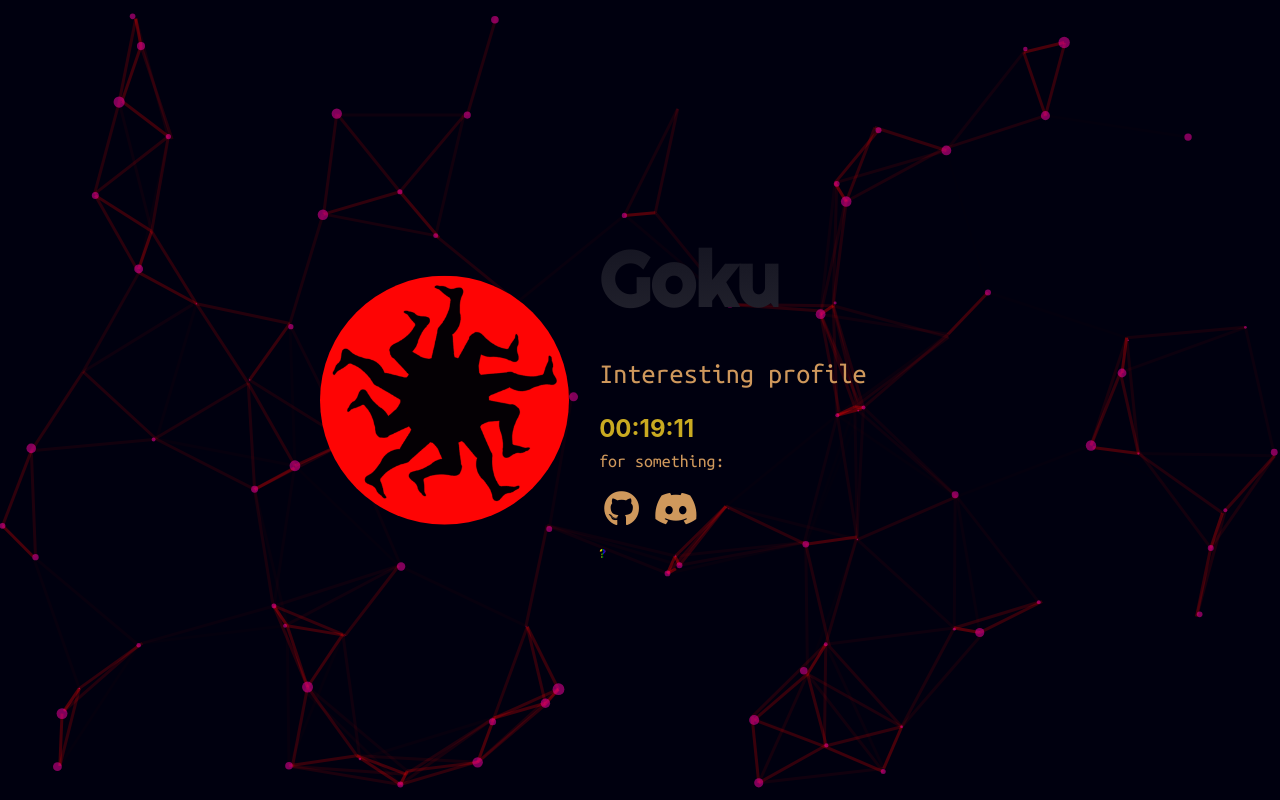
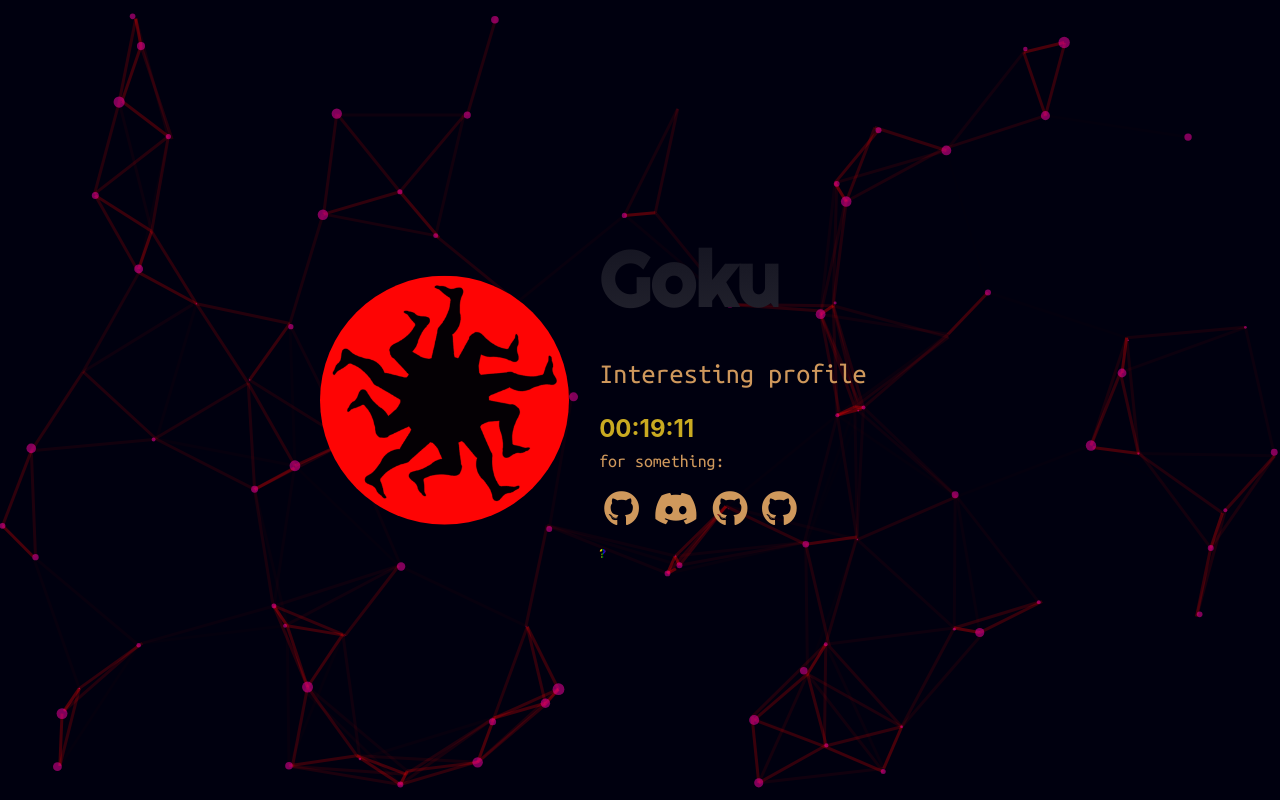
Before and after one commit to aynenoylemorukq/aynenoylemorukq.github.io, a plain HTML site: page index.html in a window 1280 px wide. Drawn offline with nearby package versions, Linux system fonts and the light colour scheme; no server answers.

Commit message:
Update index.html

```diff
--- a/index.html
+++ b/index.html
@@ -70,6 +70,8 @@
 </html>
           <a class="link1" href="https://github.com/Gokureal" target="_blank" data-toggle="tooltip" data-placement="bottom" title="Github"><i class="fab fa-Github"></i></a>
           <a class="link1" href="https://discord.com/users/1131239673776308325" target="_blank" data-toggle="tooltip" data-placement="bottom" title="Discord"><i class="fab fa-Discord"></i></a>
+          <a class="link1" href="https://github.com/mg9" target="_blank" data-toggle="tooltip" data-placement="bottom" title="Github"><i class="fab fa-Github"></i></a>
+          <a class="link1" href="https://github.com/m9c" target="_blank" data-toggle="tooltip" data-placement="bottom" title="Github"><i class="fab fa-Github"></i></a>
           <p class="header2"></p>
           <div class="ip-address" id="ip"></div>
           <p class="header2"></p>
```
